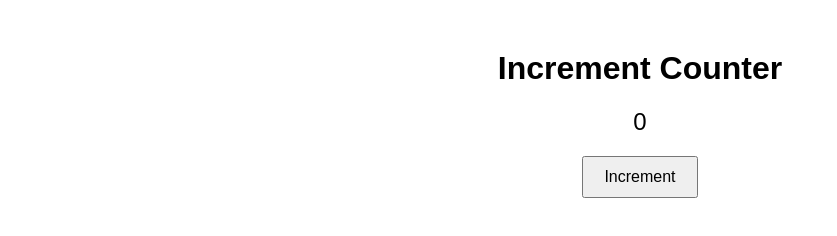
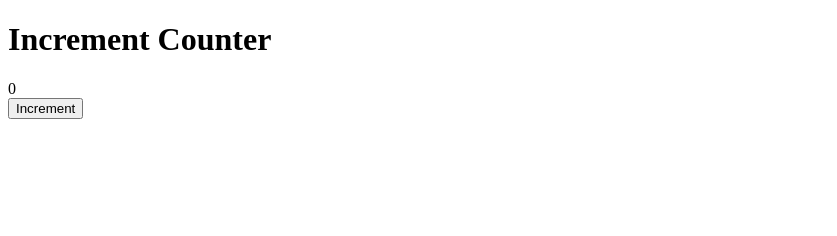
Before and after one commit to acciojob/increment-counter-Sadia-Naaz, a website: page main.html in a window 1280 px wide. Shown: the whole page, without its empty margins (0-837 px from the left). Drawn offline with Linux system fonts and the light colour scheme.

Commit message:
created a submission

```diff
--- a/main.html
+++ b/main.html
@@ -6,25 +6,7 @@
     <meta charset="UTF-8">
     <meta name="viewport" content="width=device-width, initial-scale=1.0">
     <title>Increment Counter</title>
-    <style>
-        body {
-            font-family: Arial, sans-serif;
-            text-align: center;
-            margin: 50px;
-        }
-
-        #display {
-            font-size: 24px;
-            margin-bottom: 20px;
-        }
-
-        #btn {
-            padding: 10px 20px;
-            font-size: 16px;
-            cursor: pointer;
-        }
-    </style>
-</head>
+    </head>
 <body>
 
     <h1>Increment Counter</h1>
```
